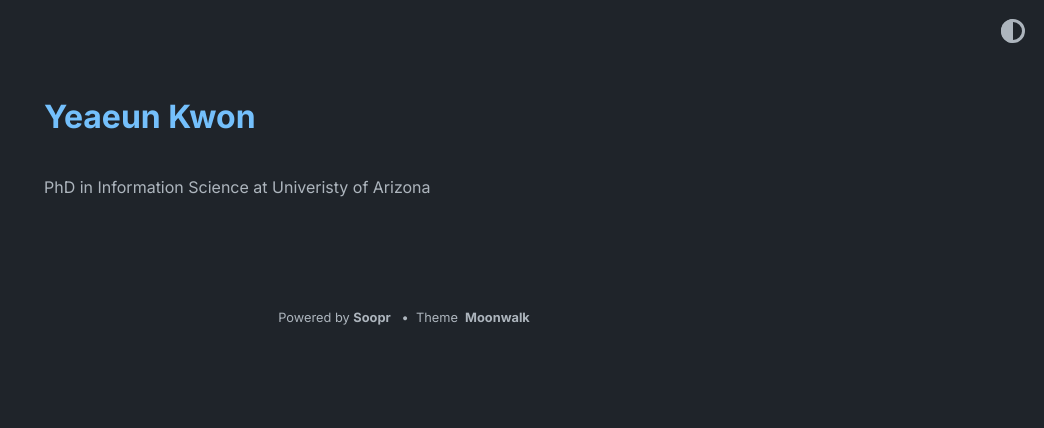
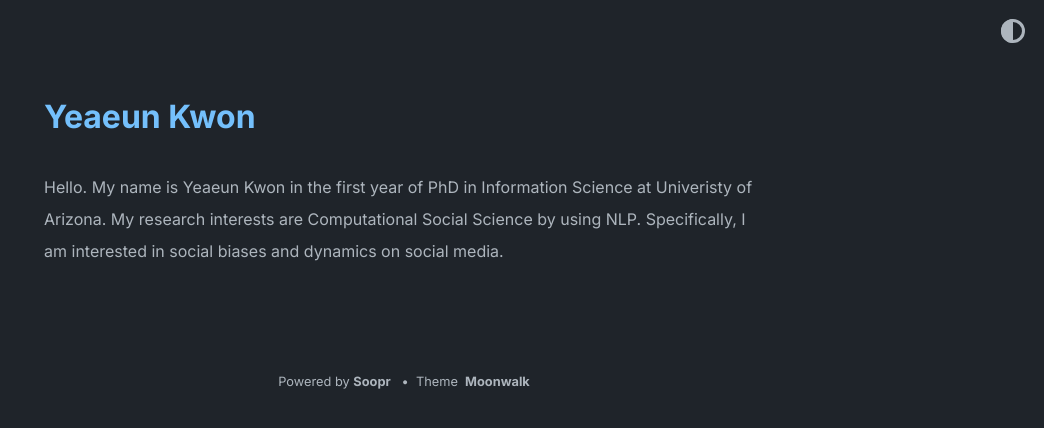
Before and after one commit to yeaeunkwon/yeaeunkwon.github.io, a Jekyll site: the page built from index.md, in a window 1280 px wide. Shown: the top 428 px of the page, without its empty margins (236-1280 px from the left). Built offline with Jekyll 4.4.1, drawn with Linux system fonts in a browser that asks for light colours.

Commit message:
Update _config.yml

```diff
--- a/_config.yml
+++ b/_config.yml
@@ -1,7 +1,7 @@
 title: Yeaeun Kwon
 author: Yeaeun Kwon
 url: https://yeaeunkwon.github.io/ # root address of the site
-description: PhD in Information Science at Univeristy of Arizona
+description: Hello. My name is Yeaeun Kwon in the first year of PhD in Information Science at Univeristy of Arizona. My research interests are Computational Social Science by using NLP. Specifically, I am interested in social biases and dynamics on social media.
 
 permalink: /:slug
 
@@ -29,7 +29,7 @@ theme_config:
   show_old_projects: false # show old projects as cards, add in _data/home.yml
   show_misc_list: false # show generic vertical list for misc details, add _data/home.yml
   show_reading_time: false # show number of words and reading time in the blog posts
-  show_tags: false # show tags in a blog posts
+  show_tags: true # show tags in a blog posts
   # options for "home" page
   home:
     title_projects: Portfolio
```
